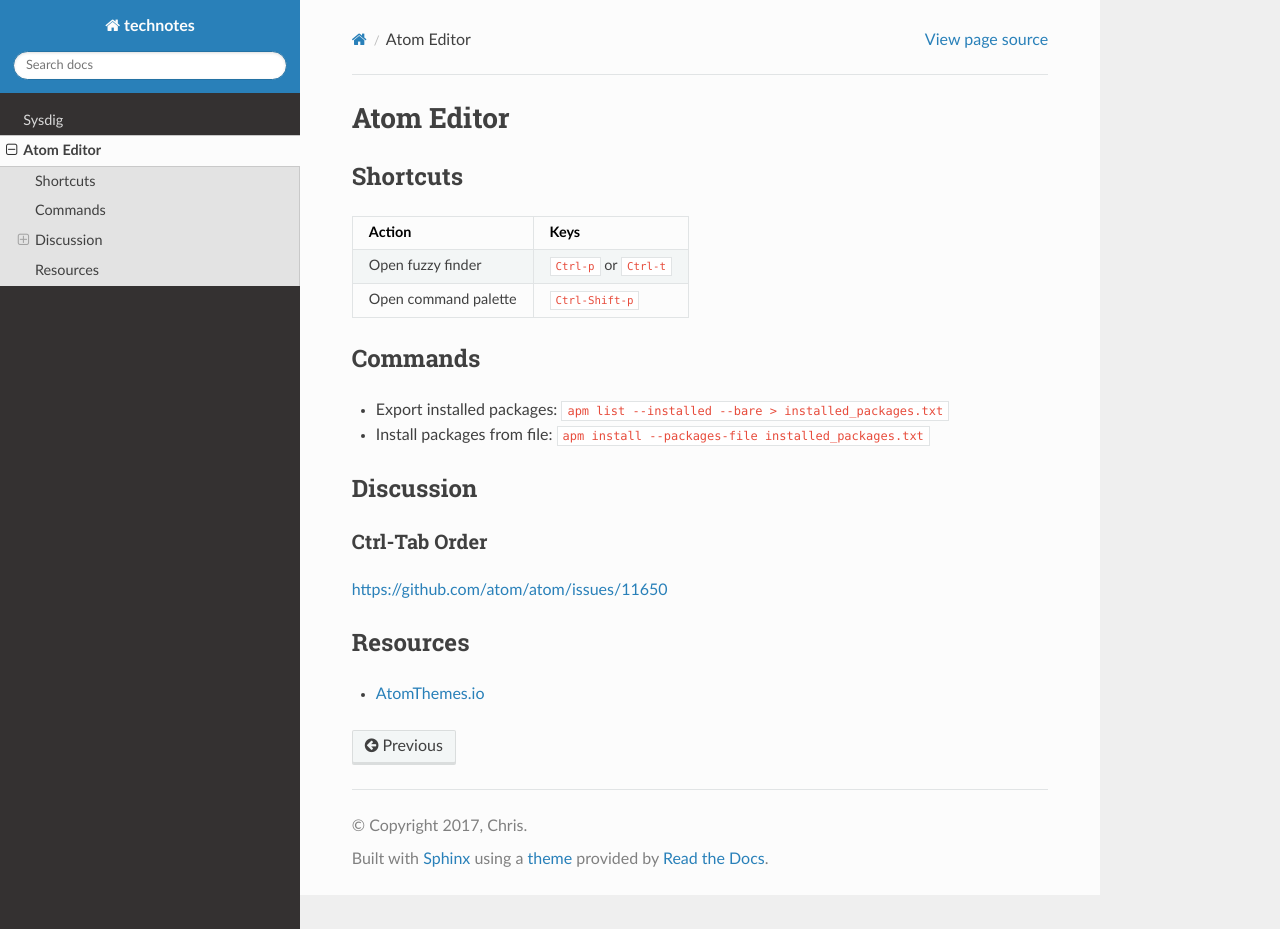
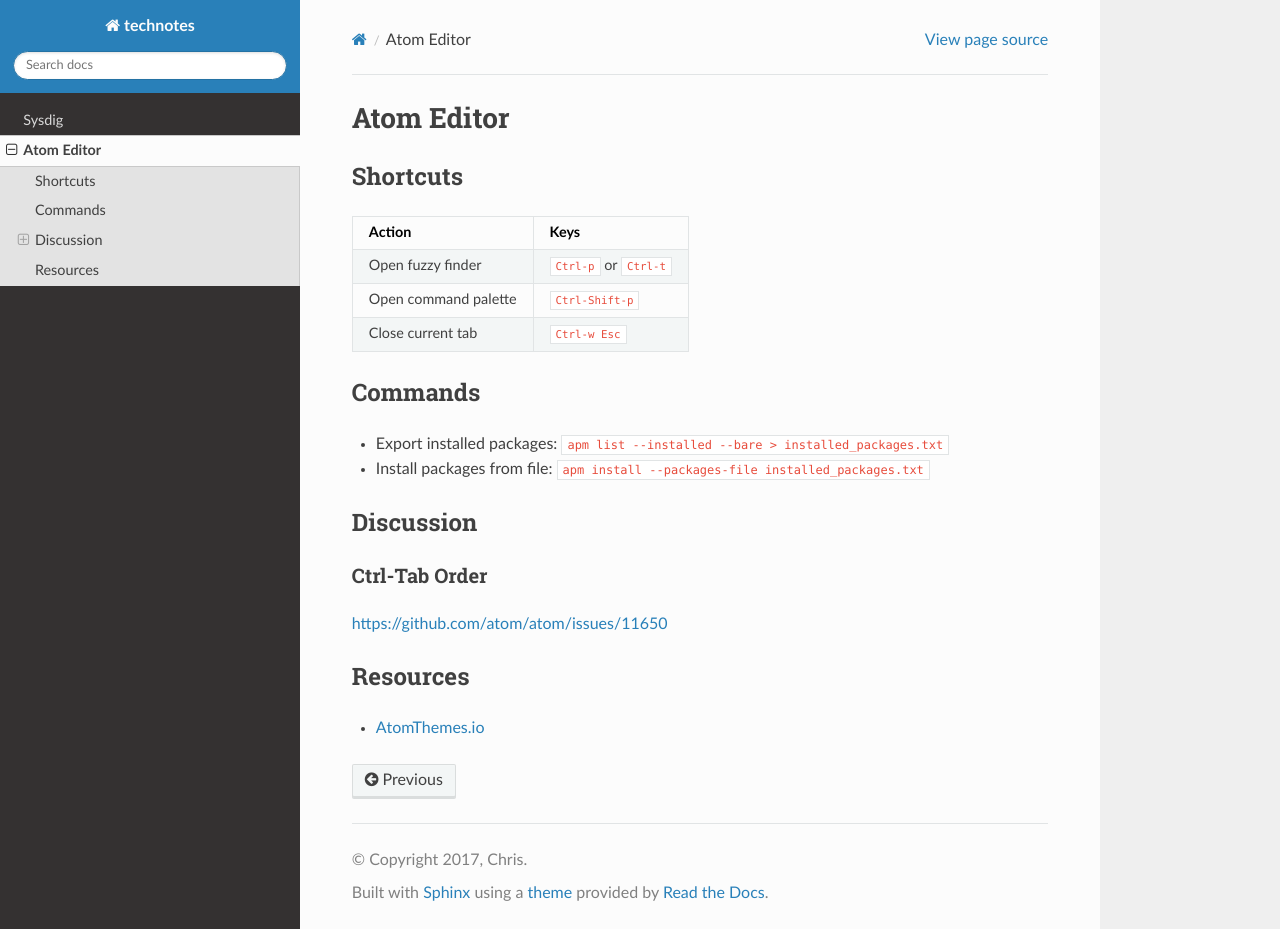
Before and after one commit to heterotopian/technotes, a Sphinx documentation site: the page built from source/atom.rst, in a window 1280 px wide and 929 px high. Built offline with Sphinx 7.4.7 and the Read the Docs theme 2.0.0, drawn with Linux system fonts in a browser that asks for light colours.

Commit message:
Add shortcut

```diff
--- a/source/atom.rst
+++ b/source/atom.rst
@@ -19,6 +19,9 @@
     * - Open command palette
       - ``Ctrl-Shift-p``
 
+    * - Close current tab
+      - ``Ctrl-w Esc``
+
 Commands
 ========
 
```
